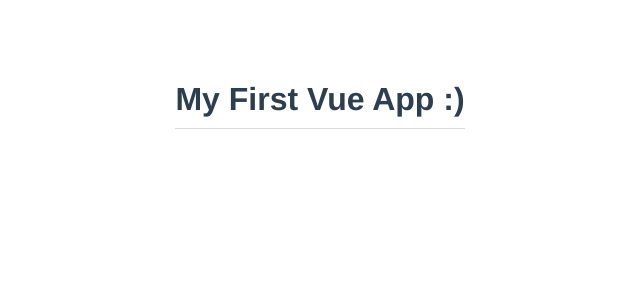
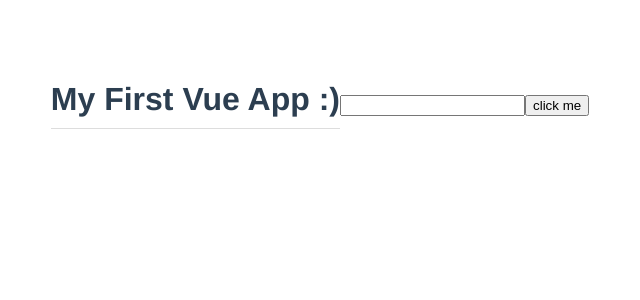
Before and after one commit to Shuya-Uno/Vue-tutorial, a Vue app: page / in a window 1280 px wide. Shown: the top 300 px of the page, without its empty margins (320-960 px from the left). Built offline with nearby package versions, Linux system fonts and the light colour scheme.

Commit message:
Template Refs

```diff
--- a/src/App.vue
+++ b/src/App.vue
@@ -1,5 +1,7 @@
 <template>
   <h1>{{ title }}</h1>
+  <input type="text" ref="name">
+  <button @click="handleClick">click me</button>
 </template>
 <!--
   Gets rendered to the "app" div
@@ -13,6 +15,13 @@
   data(){
     return {
       title: 'My First Vue App :)'
+    }
+  },
+  methods: {
+    handleClick(){
+      console.log(this.$refs.name)
+      this.$refs.name.classList.add('active')
+      this.$refs.name.focus()
     }
   }
 }
```
